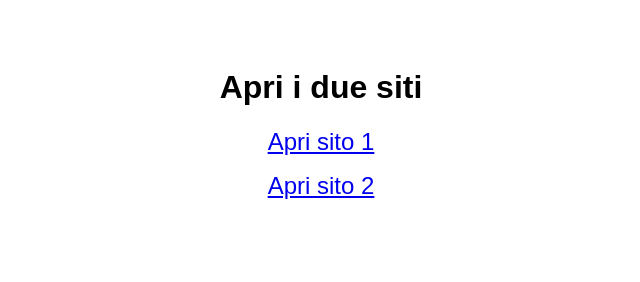
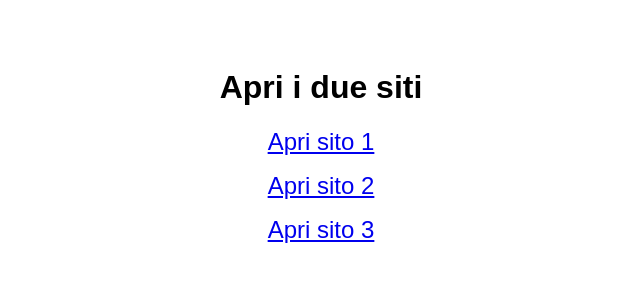
Before and after one commit to pixellegendlc-hash/siti-prova, a plain HTML site: page index.html in a window 1280 px wide. Shown: the whole page, without its empty margins (319-959 px from the left). Drawn offline with Linux system fonts and the light colour scheme.

Commit message:
Add link to sito 3 in index.html

```diff
--- a/index.html
+++ b/index.html
@@ -9,5 +9,6 @@
   <h1>Apri i due siti</h1>
   <p><a href="sito-a/index.html" style="font-size:1.5rem">Apri sito 1</a></p>
   <p><a href="sito-b/index.html" style="font-size:1.5rem">Apri sito 2</a></p>
+  <p><a href="sito-c/index.html" style="font-size:1.5rem">Apri sito 3</a></p>
 </body>
 </html>
```
